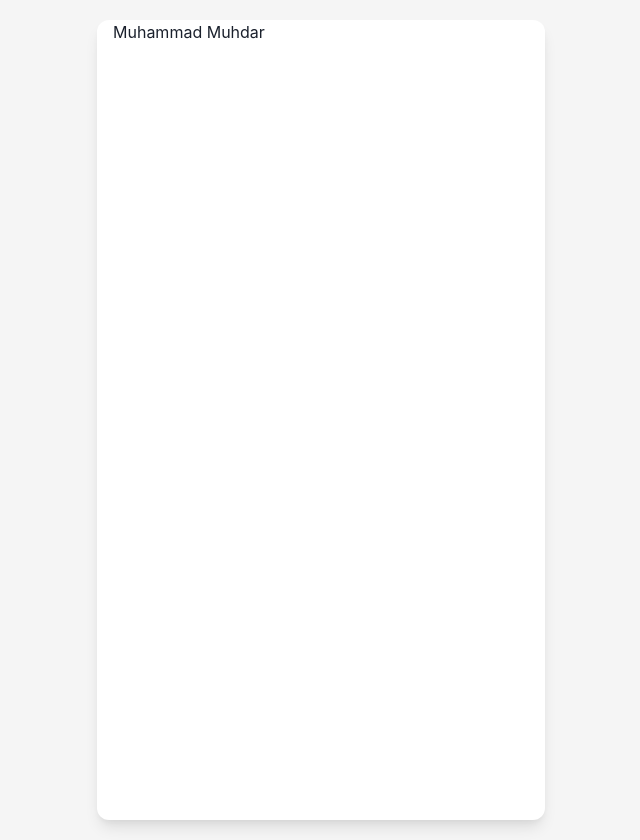
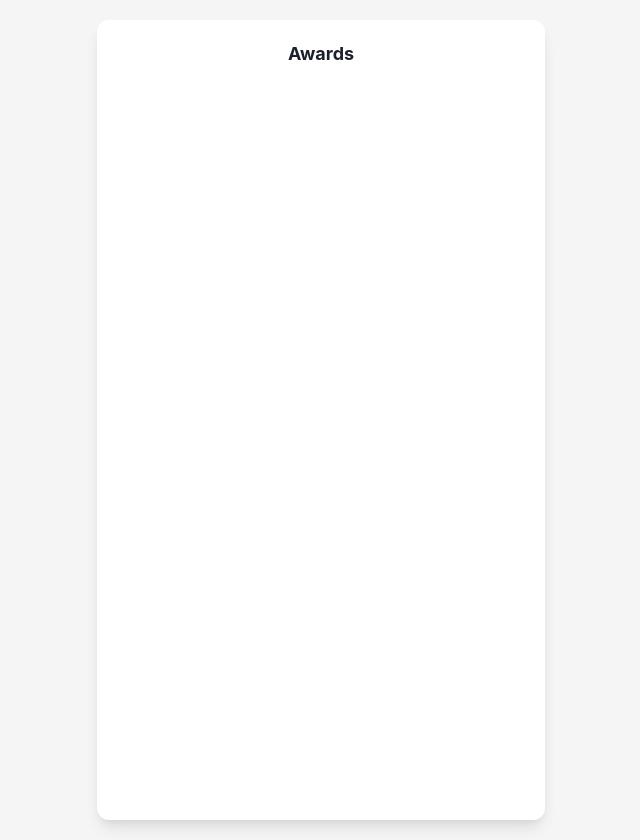
Before and after one commit to mmuhdar/award-app, a Next.js app: page / in a window 1280 px wide. Shown: the whole page, without its empty margins (319-959 px from the left). Built offline with nearby package versions, Linux system fonts and the light colour scheme; some icons are missing.

Commit message:
finish header home

```diff
--- a/pages/index.tsx
+++ b/pages/index.tsx
@@ -1,6 +1,6 @@
 import Head from 'next/head';
-import Layout from '@/components/layout';
-import { Box } from '@chakra-ui/react';
+import { Flex, Text } from '@chakra-ui/react';
+import { IoFilterSharp, HiMenuAlt2 } from 'react-icons/all';
 
 export default function Home() {
   return (
@@ -11,7 +11,13 @@ export default function Home() {
         <meta name="viewport" content="width=device-width, initial-scale=1" />
         <link rel="icon" href="/favicon.ico" />
       </Head>
-      <Box height="100vh">Muhammad Muhdar</Box>
+      <Flex justifyContent="space-between" alignItems="center" p={5}>
+        <HiMenuAlt2 size="20px" />
+        <Text fontSize="lg" fontWeight="bold">
+          Awards
+        </Text>
+        <IoFilterSharp size="20px" />
+      </Flex>
     </>
   );
 }
--- a/pages/login.tsx
+++ b/pages/login.tsx
@@ -25,7 +25,7 @@ export default function Login() {
           pl={10}
           pr={10}
           mt={5}
-          rounded="none"
+          rounded="sm"
           bg="gray.700"
           color="white"
           _hover={{ bg: 'gray.500' }}
```
Also changed, not shown: public/star.svg.
